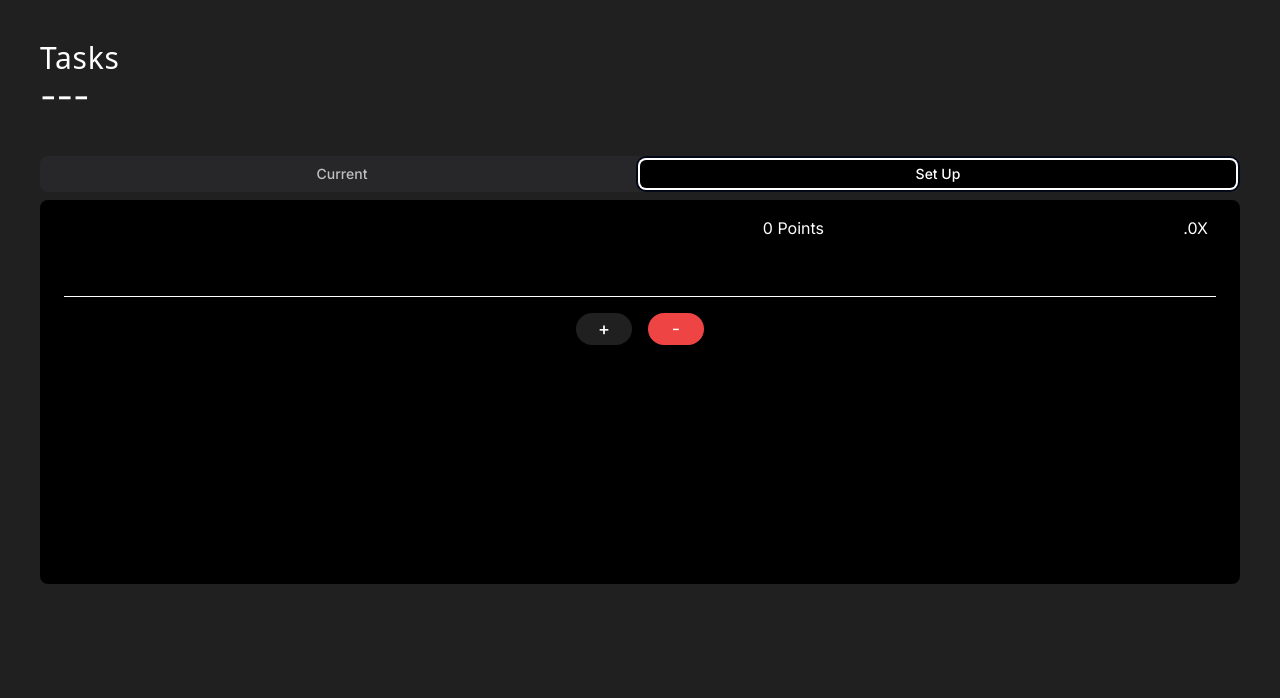
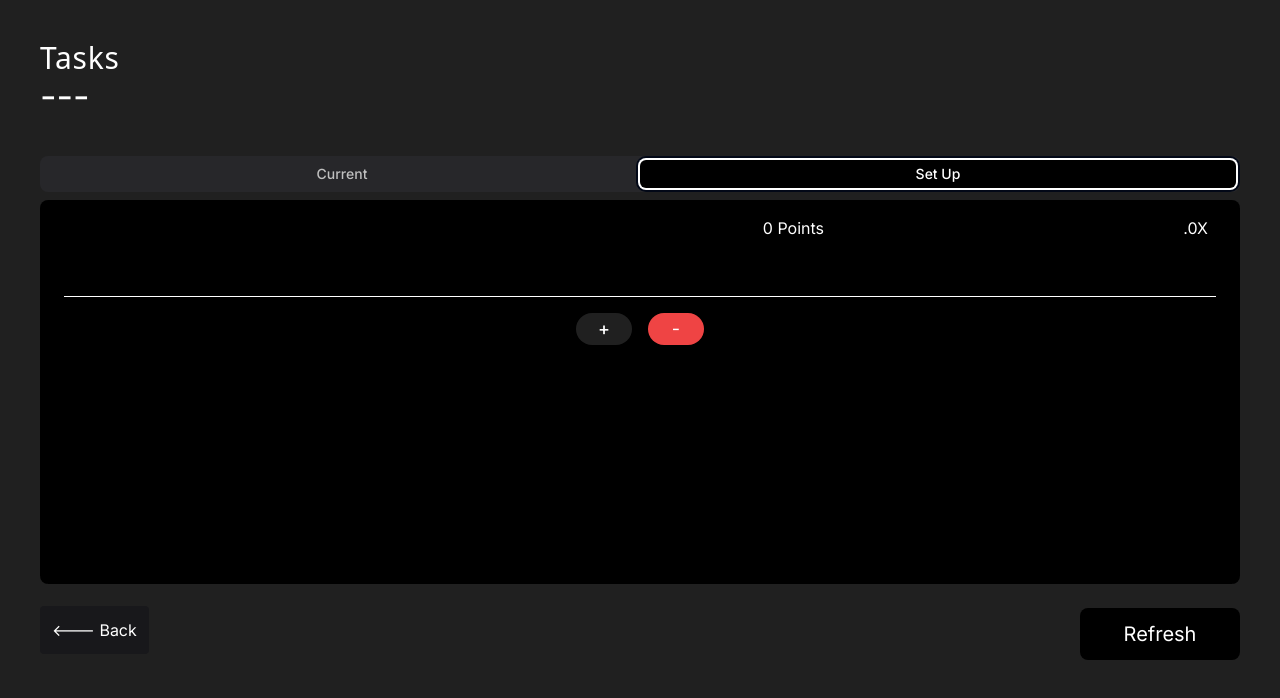
Before and after one commit to Fuitsuku/habit-tracker-2.0, a Next.js app: page /tasks in a window 1280 px wide. Both pictures are taken after a click on the tab "Set Up". Shown: the top 698 px of the page. Built offline with nearby package versions, Linux system fonts and the light colour scheme.

Commit message:
Added the footer again because they keep removing it

```diff
--- a/app/tasks/page.tsx
+++ b/app/tasks/page.tsx
@@ -177,7 +177,36 @@ export default function TasksPage() {
             </CardContent>
           </Card>
         </TabsContent>
+        <div className="flex justify-between items-center mt-4">
+                {/* Back Button */}
+                <div className="text-left">
+                    <button className="bg-zinc-900 text-white border-none p-3 rounded w-30">
+                        &lt;--- Back
+                    </button>
+                </div>
+
+                {/* Conditional Footer Content */}
+                <div className="text-white text-right flex items-center">
+                    <TabsContent value="current">
+                        <div>
+                            <div>Projected Gain:</div>
+                            <div>10 &#9650;</div>
+                        </div>
+                    </TabsContent>
+                    <TabsContent value="setup">
+                        <button
+                            onClick={() => {
+                                console.log("Setup");
+                            }}
+                            className="bg-black text-white text-xl p-3 rounded-lg w-40"
+                        >
+                            Refresh
+                        </button>
+                    </TabsContent>
+                </div>
+            </div>
       </Tabs>
+
     </div>
   );
 }
```
